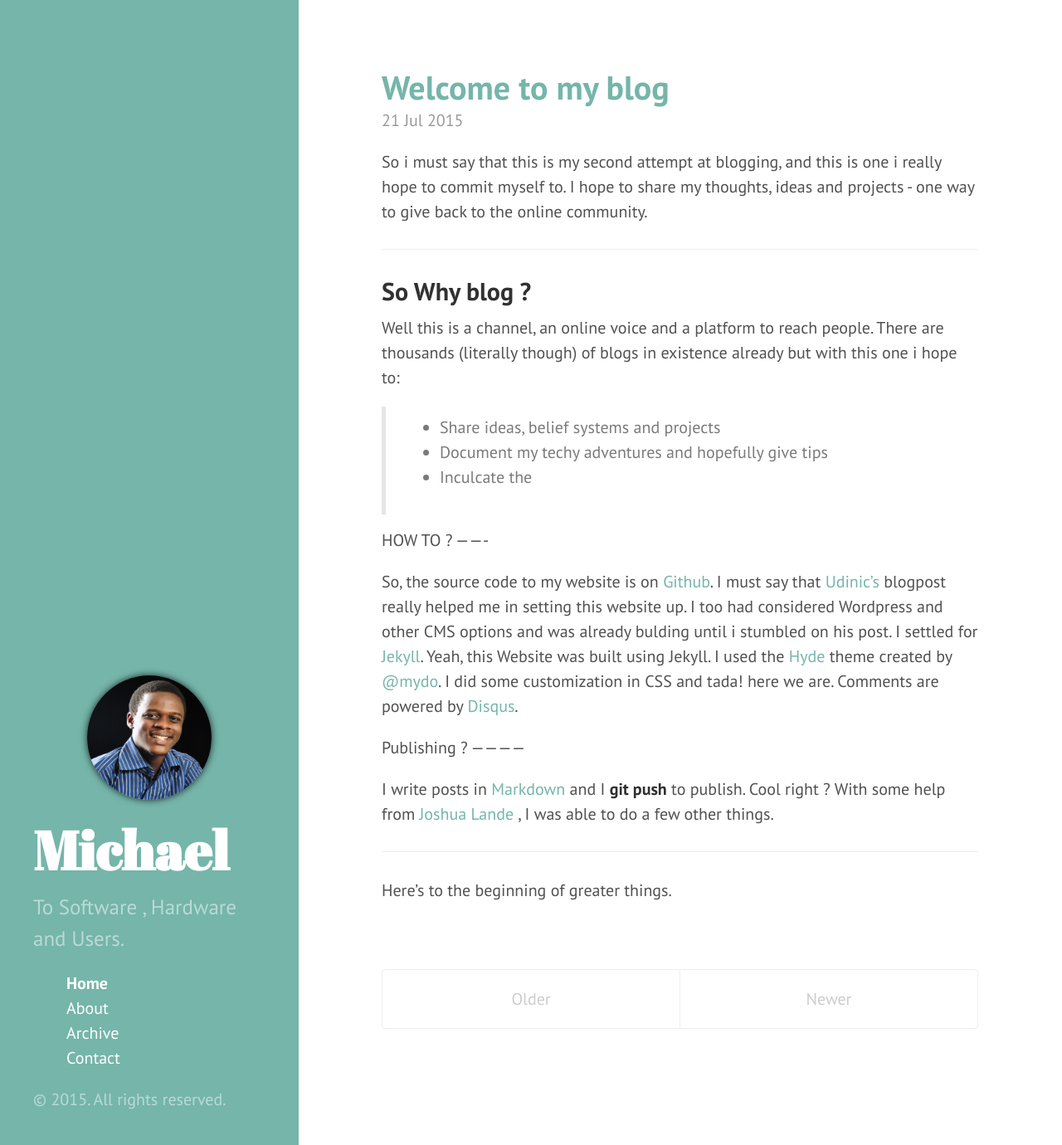
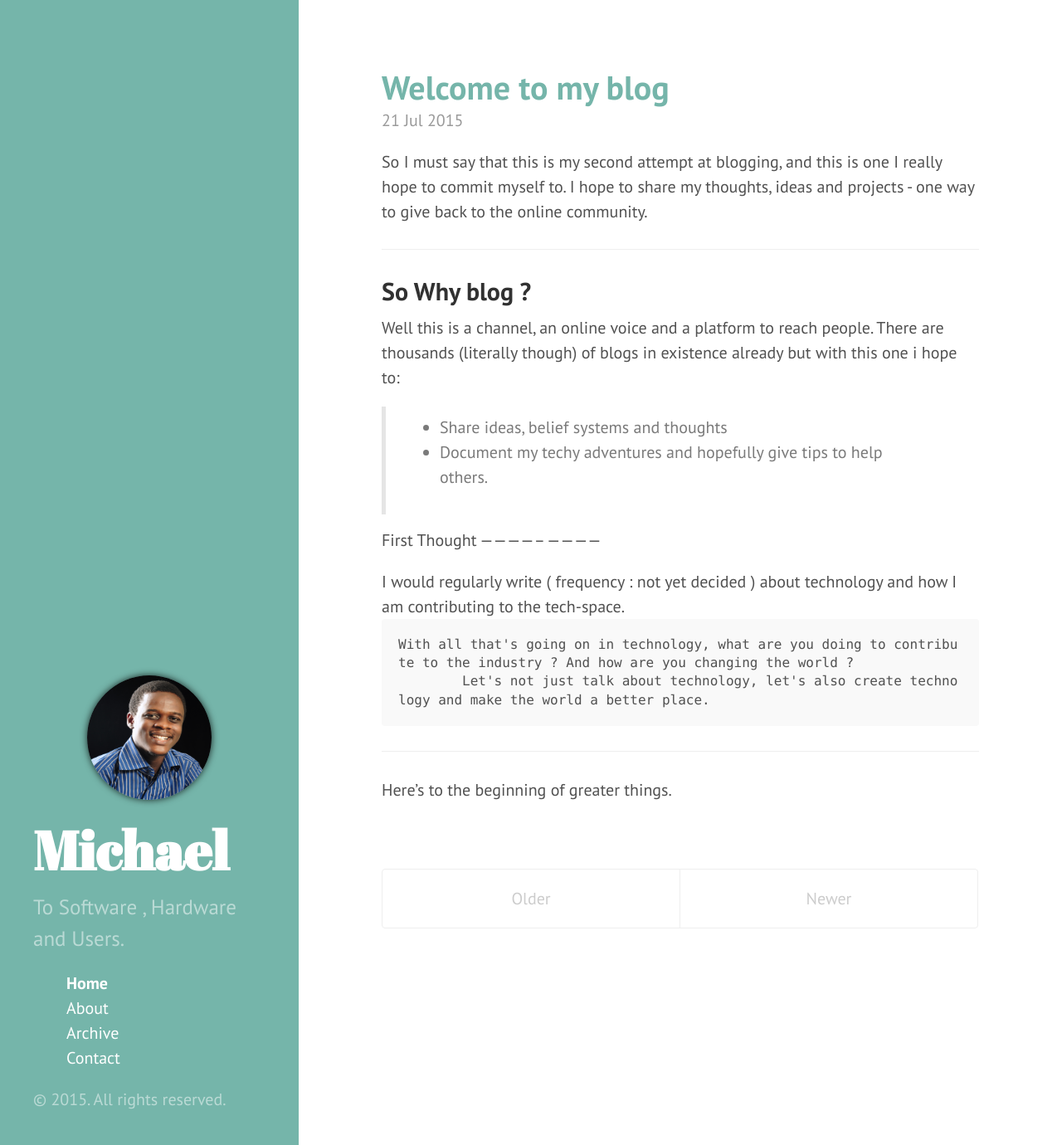
Before and after one commit to michaelokuboyejo/michaelokuboyejo.github.io, a Jekyll site: the page built from index.html, in a window 1280 px wide and 1380 px high. Shown: the whole window at 83% size. Built offline with Jekyll 4.4.1, drawn with Linux system fonts in a browser that asks for light colours; Markdown is read by kramdown in place of the engine named in the settings; the list of posts is cut into pages by our own code.

Commit message:
Edited the first post and the about me page. I still wonder why the posts are not rendered probably...I ld keep looking anyway

```diff
--- a/_posts/2015-07-21-welcome-to-my-blog.md
+++ b/_posts/2015-07-21-welcome-to-my-blog.md
@@ -3,7 +3,7 @@ layout: post
 title: Welcome to my blog
 ---
 
-So i must say that this is my second attempt at blogging, and this is one i really hope to commit myself to. I hope to share my thoughts, ideas and projects - one way to give back to the online community.
+So I must say that this is my second attempt at blogging, and this is one I really hope to commit myself to. I hope to share my thoughts, ideas and projects - one way to give back to the online community.
 
 
 --------
@@ -12,25 +12,20 @@ So Why blog ?
 -------------
 Well this is a channel, an online voice and a platform to reach people. There are thousands (literally though) of blogs in existence already but with this one i hope to:
 
- > - Share ideas, belief systems and projects
- > - Document my techy adventures and hopefully give tips
- > -  Inculcate the
+ > - Share ideas, belief systems and thoughts
+ > - Document my techy adventures and hopefully give tips to help others.
 
- HOW TO ?
- -------
 
- So, the source code to my website is on [Github](https://github.com/michaelokuboyejo/michaelokuboyejo.github.io). I must say that [Udinic's](http://blog.udinic.com/2015/06/04/yet-another-blog-setup-post) blogpost really helped me in setting this website up. I too had considered Wordpress and other CMS options and was already bulding until i stumbled on his post. I settled for [Jekyll](http://jekyllrb.com). Yeah, this Website was built using Jekyll. I used the [Hyde](http://hyde.com) theme created by [@mydo](http://twitter.com/mydo). I did some customization in CSS and tada! here we are.
- Comments are powered by [Disqus](http://disqus).
-
- Publishing ?
+ First Thought
+ --------------
  ------------
 
- I write posts in [Markdown](https://en.wikipedia.org/wiki/Markdown) and I **git push** to publish.
- Cool right ?
- With some help from [Joshua Lande](http://joshualande.com/jekyll-github-pages-poole/) , I was able to do a few other things.
+ 	I would regularly write ( frequency : not yet decided ) about technology and how I am contributing to the tech-space.
 
-
+	With all that's going on in technology, what are you doing to contribute to the industry ? And how are you changing the world ?
+ 	Let's not just talk about technology, let's also create technology and make the world a better place.
 
 
  -------
+
  Here's to the beginning of greater things.
--- a/about.md
+++ b/about.md
@@ -8,9 +8,9 @@ title: About
 
 ----
 
-> I am **Michael Okuboyejo.** Programmer with a life. Robotics enthusiast. Jesus Freak. Android Developer
+> I am **Michael Okuboyejo.**
 
-Bsc. Electronics and Electrical Engineering (in view) , Obafemi Awolowo University, Ile-Ife **Great Ife** . I believe technology is neither hardware nor software but both. I spend my free time tinkering with Android Studio to the Raspberry Pi and the Arduino. I love to read. I love Nutri-C!
+Bsc. Electronics and Electrical Engineering (in view) , Obafemi Awolowo University, Ile-Ife **Great Ife** . I am passionate about technology. My interests span from **Software ( Mobile and Web Applications ) Development** to **Robotics** and **Artificial Intelligence** to **Data Science** and the **Internet of Things**. I am not just interested in creating technology, but in getting it to the hands of the user ( who does not have to know how it works )
 
 
 
```
